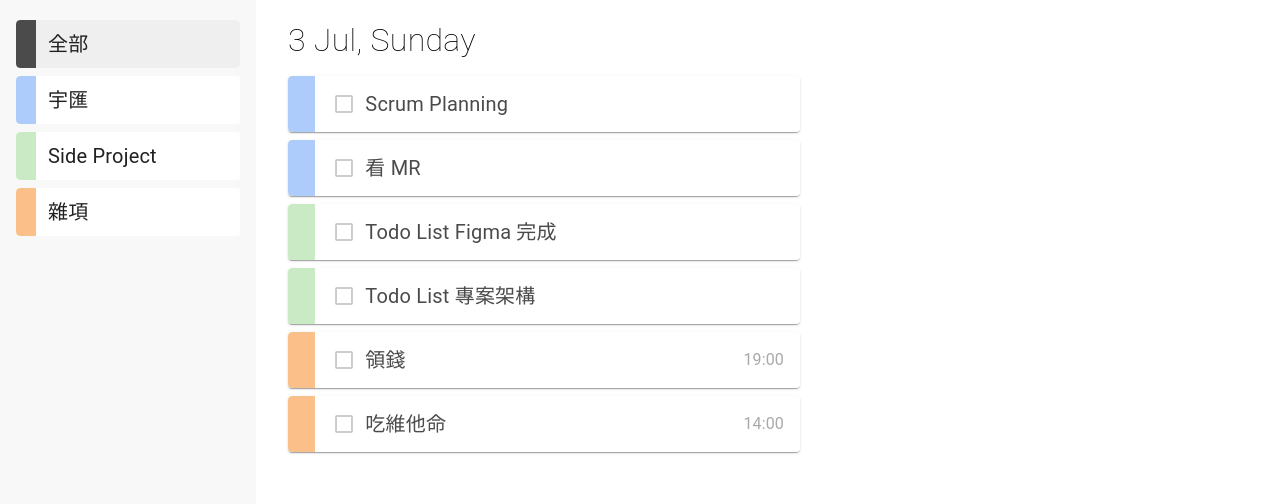
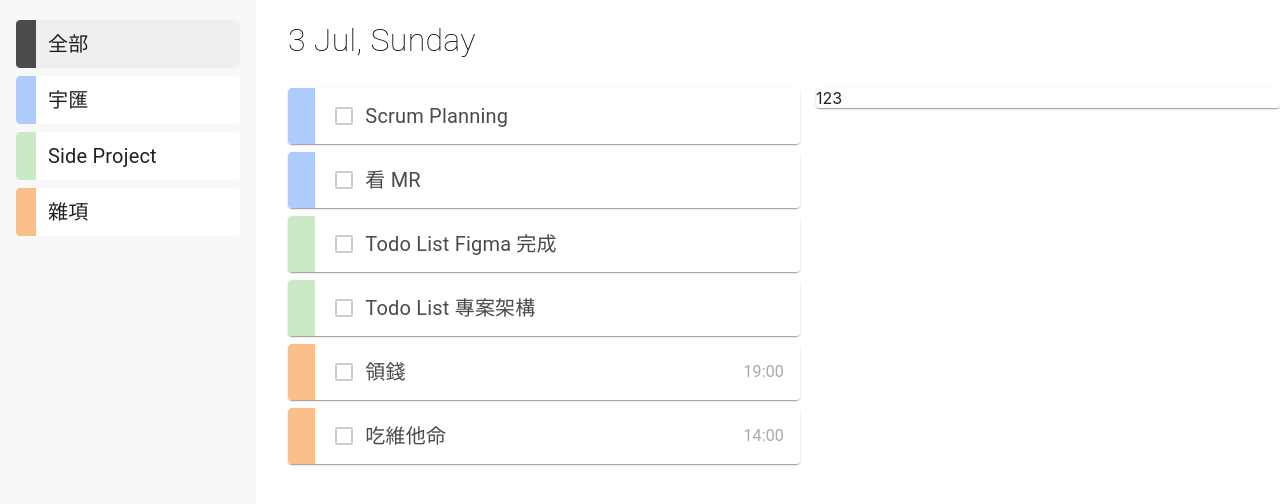
Before and after one commit to moneychien19/react-todolist, a React (Create React App) app: page / in a window 1280 px wide. Shown: the top 504 px of the page. Built offline with nearby package versions, Linux system fonts and the light colour scheme.

Commit message:
refactor: take date string out to be navbar

```diff
--- a/src/App.jsx
+++ b/src/App.jsx
@@ -1,13 +1,23 @@
 import React from 'react'
+import styled from 'styled-components'
 
-import { TodoList } from './components/todo-list/TodoList'
 import { Sidebar } from './components/sidebar/Sidebar'
+import { Navbar } from './components/navbar/Navbar'
+import { Content } from './components/content'
+
+const ContentContainer = styled.div`
+  display: flex;
+  flex-direction: column;
+`
 
 export const App = () => {
   return (
     <div className="App">
       <Sidebar />
-      <TodoList />
+      <ContentContainer>
+        <Navbar />
+        <Content />
+      </ContentContainer>
     </div>
   )
 }
--- /dev/null
+++ b/src/components/content/detail-card/DetailCard.jsx
@@ -0,0 +1,16 @@
+import React from 'react'
+import styled from 'styled-components'
+import { Card } from '@mui/material'
+
+const StyledDetailCardContainer = styled.div`
+  width: 36rem;
+  margin-left: 1rem;
+`
+
+export const DetailCard = () => {
+  return (
+    <StyledDetailCardContainer>
+      <Card>123</Card>
+    </StyledDetailCardContainer>
+  )
+}
--- /dev/null
+++ b/src/components/content/index.jsx
@@ -0,0 +1,18 @@
+import React from 'react'
+import styled from 'styled-components'
+import { DetailCard } from './detail-card/DetailCard'
+import { TodoList } from './todo-list/TodoList'
+
+const StyledContentContainer = styled.div`
+  margin-top: 1rem;
+  display: flex;
+`
+
+export const Content = () => {
+  return (
+    <StyledContentContainer>
+      <TodoList />
+      <DetailCard />
+    </StyledContentContainer>
+  )
+}
--- a/src/components/todo-list/TodoCard.jsx
+++ b/src/components/content/todo-list/TodoCard.jsx
@@ -10,7 +10,7 @@ const TodoCardContainer = styled(Card)`
   width: 32rem;
   height: 3.5rem;
   display: flex;
-  margin: 0.25rem 0;
+  margin-bottom: 0.5rem;
 `
 
 const TodoColorTag = styled(Card)`
--- a/src/components/todo-list/TodoList.jsx
+++ b/src/components/content/todo-list/TodoList.jsx
@@ -1,30 +1,19 @@
 import React from 'react'
 import { useSelector, useDispatch } from 'react-redux'
 import styled from 'styled-components'
-import { Typography } from '@mui/material'
 
-import { selectTodayString, selectSelectedGroup } from '../sidebar/sidebar.slice'
+import { selectSelectedGroup } from '../../sidebar/sidebar.slice'
 import { selectTodos, updateTodos } from './todoList.slice'
 import { TodoCard } from './TodoCard'
 
 const TodoListContainer = styled.div`
-  margin-top: 1rem;
   margin-left: 18rem;
   display: flex;
   flex-direction: column;
   align-items: flex-start;
 `
 
-const HeaderTitle = styled(Typography)`
-  &.MuiTypography-root {
-    font-size: 2rem;
-    font-weight: 200;
-    margin-bottom: 0.5rem;
-  }
-`
-
 export const TodoList = () => {
-  const todayString = useSelector(selectTodayString)
   const selectedGroup = useSelector(selectSelectedGroup)
   const todos = useSelector(selectTodos)
   const dispatch = useDispatch()
@@ -40,7 +29,6 @@ export const TodoList = () => {
 
   return (
     <TodoListContainer>
-      <HeaderTitle>{todayString}</HeaderTitle>
       {todosInGroup.map(data => (
         <TodoCard key={data.id} data={data} handleToggleCheck={handleToggleCheck} />
       ))}
--- /dev/null
+++ b/src/components/navbar/Navbar.jsx
@@ -0,0 +1,31 @@
+import React from 'react'
+import styled from 'styled-components'
+import { useSelector } from 'react-redux'
+import { selectTodayString } from '../sidebar/sidebar.slice'
+
+import { Typography } from '@mui/material'
+
+const StyledNavbarContainer = styled.div`
+  display: flex;
+  /* justify-content: space-around; */
+  margin-left: 18rem;
+  margin-top: 1rem;
+`
+
+const StyledDate = styled(Typography)`
+  &.MuiTypography-root {
+    font-size: 2rem;
+    font-weight: 200;
+    margin-bottom: 0.5rem;
+  }
+`
+
+export const Navbar = () => {
+  const todayString = useSelector(selectTodayString)
+
+  return (
+    <StyledNavbarContainer>
+      <StyledDate>{todayString}</StyledDate>
+    </StyledNavbarContainer>
+  )
+}
--- a/src/store.js
+++ b/src/store.js
@@ -1,5 +1,5 @@
 import { configureStore } from '@reduxjs/toolkit'
-import todoListReducer from './components/todo-list/todoList.slice'
+import todoListReducer from './components/content/todo-list/todoList.slice'
 import sidebarReducer from './components/sidebar/sidebar.slice'
 
 export const reducer = {
```
Also changed, not shown: src/components/content/todo-list/todoList.graph.js (renamed from src/components/todo-list/todoList.graph.js), src/components/content/todo-list/todoList.slice.js (renamed from src/components/todo-list/todoList.slice.js).
